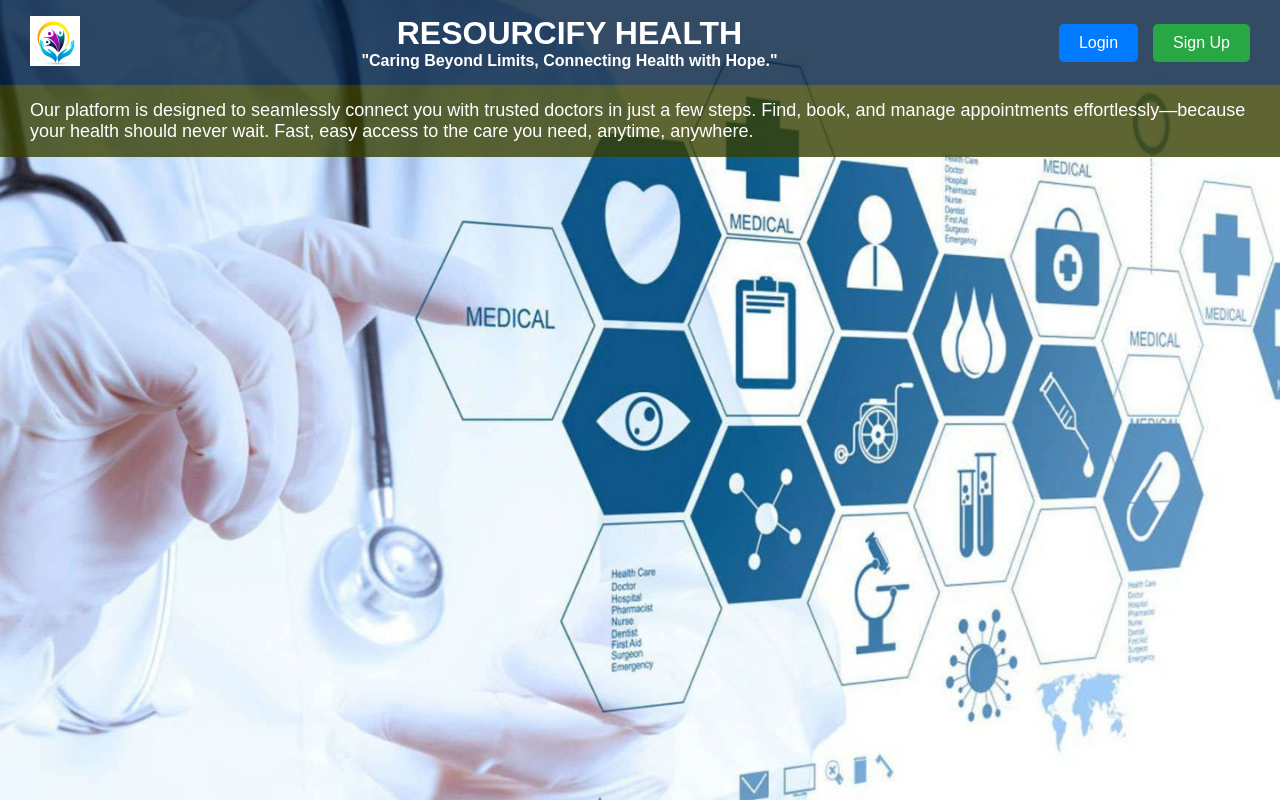
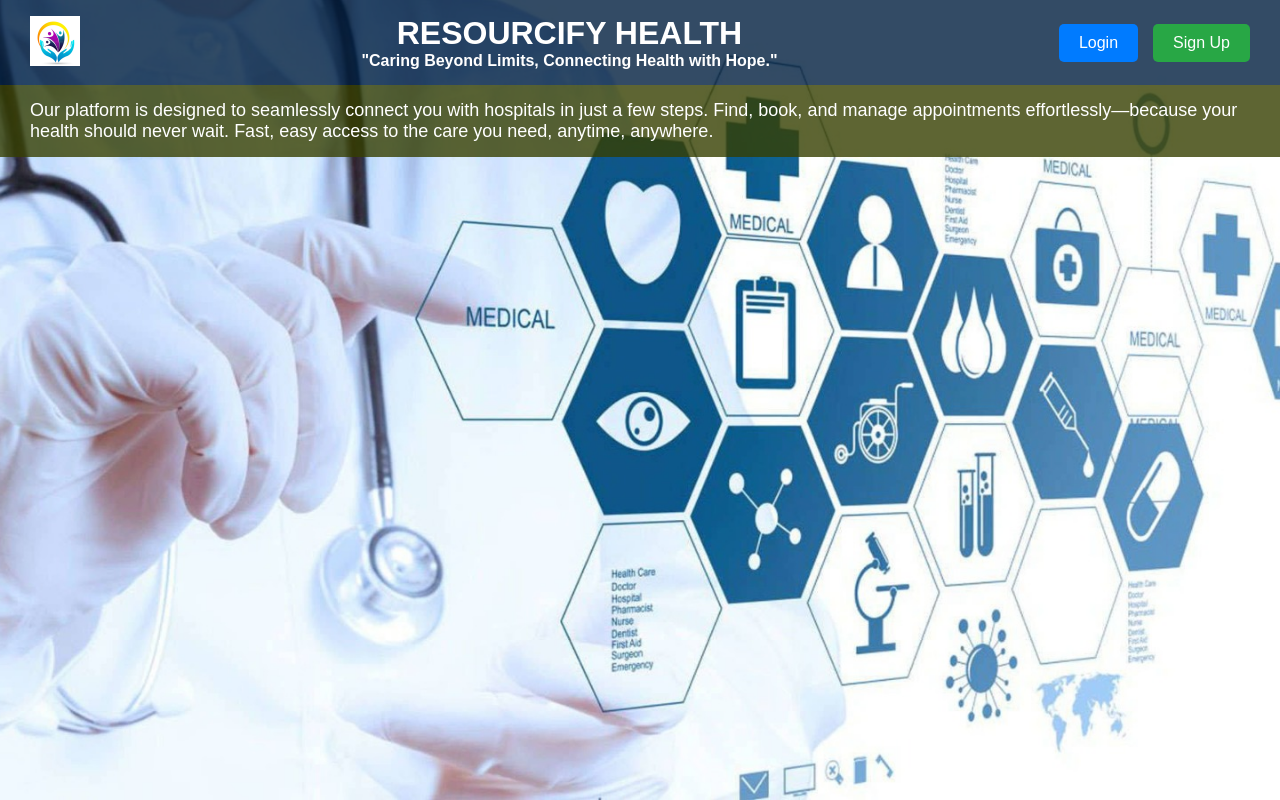
Before and after one commit to aravindhbalaji04/VITMEDITHON_DigitalDynamos, a plain HTML site: page index.html in a window 1280 px wide. Drawn offline with Linux system fonts and the light colour scheme.

Commit message:
second change

```diff
--- a/index.html
+++ b/index.html
@@ -19,7 +19,7 @@
             <button class="signup">Sign Up</button>
         </div>
     </header>
-    <div class="about">Our platform is designed to seamlessly connect you with trusted doctors in just a few steps. Find, book, and manage appointments
+    <div class="about">Our platform is designed to seamlessly connect you with hospitals in just a few steps. Find, book, and manage appointments
          effortlessly—because your health should never wait. Fast, easy access
          to the care you need, anytime, anywhere.
     </div>
```
